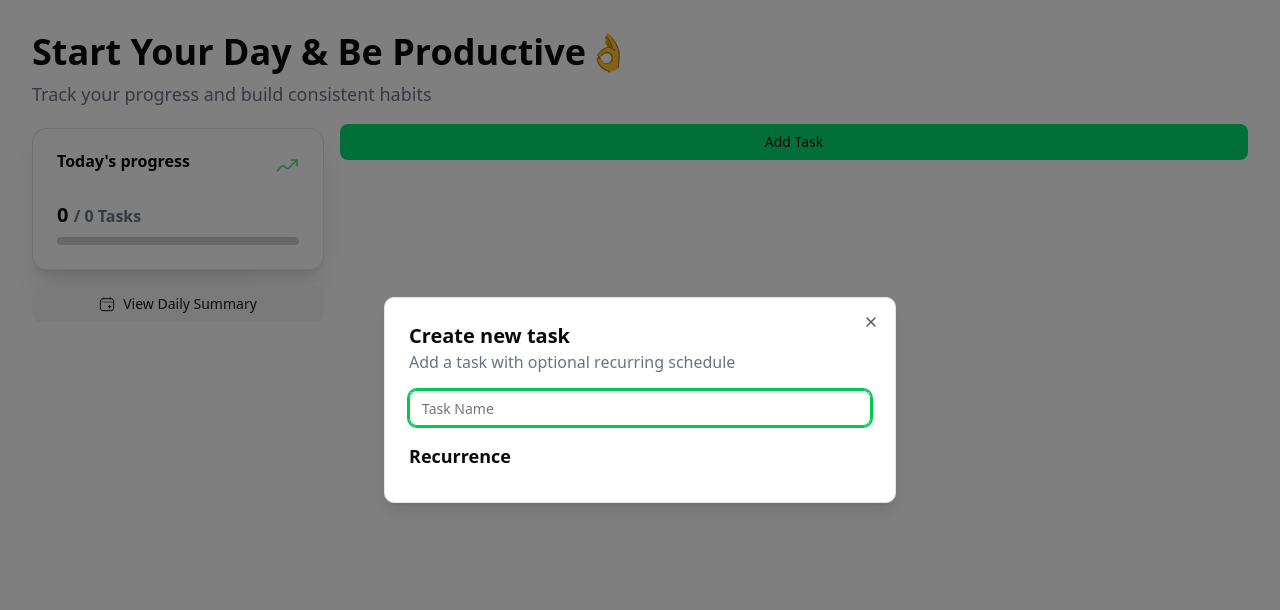
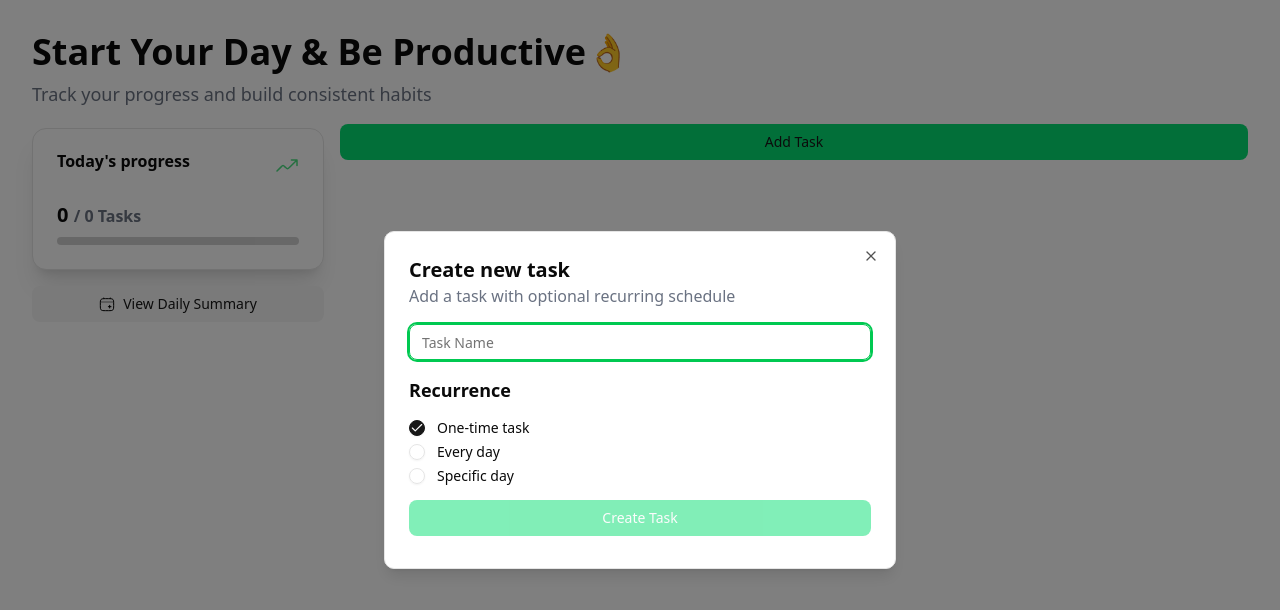
Before and after one commit to KacperBartlomiejczak/rn-task-manager, a React (Vite) app: page / in a window 1280 px wide. Both pictures are taken after a click on the button "Add Task". Shown: the top 610 px of the page. Built offline with nearby package versions, Linux system fonts and the light colour scheme.

Commit message:
Added Modal still not working well, trying to fix somethings, added new context for checkboxes

```diff
--- a/src/App.tsx
+++ b/src/App.tsx
@@ -7,7 +7,7 @@ import Calender from "./assets/calender";
 
 import { TaskContext } from "./context/taskContext";
 import NoTaskAvailable from "./components/noTaskAvailable";
-import AddTaskModal from "./components/addTaskModal";
+import AddTaskModal from "./components/taskModal/addTaskModal";
 
 function App() {
   const taskContext = useContext(TaskContext);
--- a/src/components/addTaskModal.tsx
+++ /dev/null
@@ -1,31 +0,0 @@
-import { Dialog, DialogContent, DialogTrigger } from "@/components/ui/dialog";
-import TaskButton from "./taskButton";
-import { Input } from "./ui/input";
-
-export default function AddTaskModal() {
-  const onSubmit = (e: React.FormEvent<HTMLFormElement>) => {
-    e.preventDefault();
-  };
-  return (
-    <Dialog>
-      <DialogTrigger asChild>
-        <TaskButton
-          title="Add Task"
-          onClick={() => {}}
-          className="bg-green-400 hover:bg-green-600 focus:bg-green-600 md:flex-2 lg:flex-3"
-        ></TaskButton>
-      </DialogTrigger>
-      <DialogContent>
-        <form onSubmit={onSubmit} className="flex flex-col mb-2">
-          <h1 className="font-bold text-xl">Create new task</h1>
-          <p className="text-gray-500 mb-4">
-            Add a task with optional recurring schedule
-          </p>
-          <Input placeholder="Task Name" required />
-          <h2 className="font-bold text-lg mt-4">Recurrence</h2>
-
-        </form>
-      </DialogContent>
-    </Dialog>
-  );
-}
--- /dev/null
+++ b/src/components/taskModal/addTaskModal.tsx
@@ -0,0 +1,52 @@
+import { Dialog, DialogContent, DialogTrigger } from "@/components/ui/dialog";
+import TaskButton from "../taskButton";
+import { Input } from "../ui/input";
+
+import { Button } from "../ui/button";
+import { useState } from "react";
+
+import TaskCheckBoxes from "./tasksCheckboxes";
+import { CheckBoxProvider } from "@/context/checkBoxContext";
+
+
+export default function AddTaskModal() {
+  const [taskName, setTaskName] = useState("");
+
+
+
+  return (
+    <Dialog>
+      <DialogTrigger asChild>
+        <TaskButton
+          title="Add Task"
+          className="bg-green-400 hover:bg-green-600 focus:bg-green-600 md:flex-2 lg:flex-3"
+        />
+      </DialogTrigger>
+      <DialogContent>
+        <CheckBoxProvider>
+          <form className="flex flex-col mb-2">
+            <h1 className="font-bold text-xl">Create new task</h1>
+            <p className="text-gray-500 mb-4">
+              Add a task with optional recurring schedule
+            </p>
+            <Input
+              placeholder="Task Name"
+              required
+              value={taskName}
+              onChange={(e) => setTaskName(e.target.value)}
+            />
+            <h2 className="font-bold text-lg mt-4">Recurrence</h2>
+            <TaskCheckBoxes />
+            <Button
+              type="submit"
+              className="bg-green-400 hover:bg-green-500"
+              disabled={!taskName.trim()}
+            >
+              Create Task
+            </Button>
+          </form>
+        </CheckBoxProvider>
+      </DialogContent>
+    </Dialog>
+  );
+}
--- /dev/null
+++ b/src/components/taskModal/taskCheckBox.tsx
@@ -0,0 +1,32 @@
+import { Checkbox } from "@/components/ui/checkbox";
+
+interface TaskCheckBoxProps {
+  label: string;
+  id: string;
+  checked: boolean;
+  onChange: () => void;
+}
+
+export default function TaskCheckBox({
+  label,
+  id,
+  checked,
+  onChange,
+}: TaskCheckBoxProps) {
+  return (
+    <div className="flex items-center gap-3">
+      <Checkbox
+        className="rounded-full"
+        id={id}
+        checked={checked}
+        onCheckedChange={onChange}
+      />
+      <label
+        htmlFor={id}
+        className="text-sm font-medium leading-none peer-disabled:cursor-not-allowed peer-disabled:opacity-70 cursor-pointer"
+      >
+        {label}
+      </label>
+    </div>
+  );
+}
--- /dev/null
+++ b/src/components/taskModal/tasksCheckboxes.tsx
@@ -0,0 +1,83 @@
+import TaskCheckBox from "./taskCheckBox";
+import { useCheckBoxContext } from "@/context/checkBoxContext";
+
+export default function TaskCheckBoxes() {
+  const {
+    selectedRecurrence,
+    setSelectedRecurrence,
+    selectedDays,
+    handleDaysToggle,
+  } = useCheckBoxContext();
+
+  return (
+    <div className="my-4 space-y-2">
+      <TaskCheckBox
+        label="One-time task"
+        id="one-time"
+        checked={selectedRecurrence === "one-time"}
+        onChange={() => setSelectedRecurrence("one-time")}
+      />
+      <TaskCheckBox
+        label="Every day"
+        id="every-day"
+        checked={selectedRecurrence === "every-day"}
+        onChange={() => setSelectedRecurrence("every-day")}
+      />
+      <TaskCheckBox
+        label="Specific day"
+        id="specific-day"
+        checked={selectedRecurrence === "specific-day"}
+        onChange={() => setSelectedRecurrence("specific-day")}
+      />
+      {selectedRecurrence === "specific-day" && (
+        <div className="bg-gray-200 p-4 rounded-xl">
+          <h4>Select Days</h4>
+          <div className=" flex  flex-wrap  gap-5 m-4 ">
+            <TaskCheckBox
+              label="Monday"
+              id="monday"
+              checked={selectedDays.includes("monday")}
+              onChange={() => handleDaysToggle("monday")}
+            />
+            <TaskCheckBox
+              label="Tuesday"
+              id="tuesday"
+              checked={selectedDays.includes("tuesday")}
+              onChange={() => handleDaysToggle("tuesday")}
+            />
+            <TaskCheckBox
+              label="Wednesday"
+              id="wednesday"
+              checked={selectedDays.includes("wednesday")}
+              onChange={() => handleDaysToggle("wednesday")}
+            />
+            <TaskCheckBox
+              label="Thursday"
+              id="thursday"
+              checked={selectedDays.includes("thursday")}
+              onChange={() => handleDaysToggle("thursday")}
+            />
+            <TaskCheckBox
+              label="Friday"
+              id="friday"
+              checked={selectedDays.includes("friday")}
+              onChange={() => handleDaysToggle("friday")}
+            />
+            <TaskCheckBox
+              label="Saturday"
+              id="saturday"
+              checked={selectedDays.includes("saturday")}
+              onChange={() => handleDaysToggle("saturday")}
+            />
+            <TaskCheckBox
+              label="Sunday"
+              id="sunday"
+              checked={selectedDays.includes("sunday")}
+              onChange={() => handleDaysToggle("sunday")}
+            />
+          </div>
+        </div>
+      )}
+    </div>
+  );
+}
--- /dev/null
+++ b/src/context/checkBoxContext.tsx
@@ -0,0 +1,52 @@
+import { useState, createContext, useContext } from "react";
+
+type RecurrenceType = "one-time" | "every-day" | "specific-day";
+
+interface CheckBoxContextType {
+  selectedRecurrence: RecurrenceType;
+  setSelectedRecurrence: (type: RecurrenceType) => void;
+  selectedDays: string[];
+  setSelectedDays: (days: string[]) => void;
+  handleDaysToggle: (day: string) => void;
+}
+
+const CheckBoxContext = createContext<CheckBoxContextType | undefined>(
+  undefined
+);
+
+export function CheckBoxProvider({ children }: { children: React.ReactNode }) {
+  const [selectedRecurrence, setSelectedRecurrence] = useState<RecurrenceType>("one-time");
+  const [selectedDays, setSelectedDays] = useState<string[]>([]);
+
+  const handleDaysToggle = (day: string) => {
+    setSelectedDays(prevDays => {
+        return prevDays.includes(day)
+            ? prevDays.filter(d => d !== day)
+            : [...prevDays, day]
+    })
+}
+
+  return (
+    <CheckBoxContext.Provider
+      value={{
+        selectedRecurrence,
+        setSelectedRecurrence,
+        selectedDays,
+        setSelectedDays,
+        handleDaysToggle
+      }}
+    >
+      {children}
+    </CheckBoxContext.Provider>
+  );
+}
+
+export function useCheckBoxContext() {
+  const context = useContext(CheckBoxContext);
+  if (!context) {
+    throw new Error(
+      "useCheckBoxContext must be used within a CheckBoxProvider"
+    );
+  }
+  return context;
+}
--- a/src/context/taskContext.tsx
+++ b/src/context/taskContext.tsx
@@ -14,7 +14,7 @@ interface Task {
   isCompleted: boolean;
   recurrence?: {
     enabled: boolean;
-    days: (
+    days?: (
       | "Monday"
       | "Tuesday"
       | "Wednesday"
```
